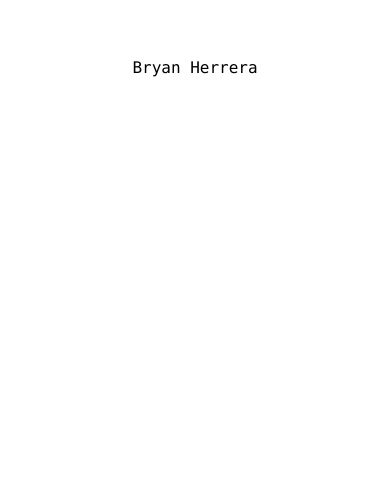
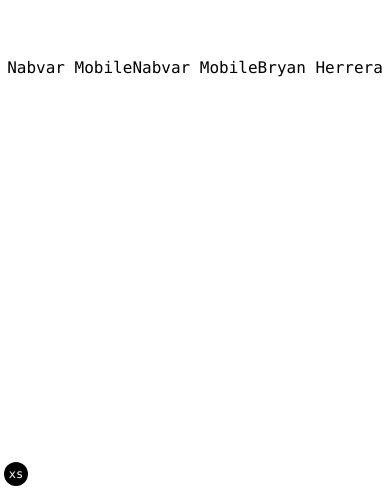
Before and after one commit to Bryan-Herrera-DEV/Bryan-Herrera-Portfolio-V5, a Next.js app: page / in a window 390 px wide. Shown: the part 354-844 px from the top of the page. Built offline with nearby package versions, Linux system fonts and the light colour scheme.

Commit message:
feat: agrega navbar context para mobile y desktop

```diff
--- a/src/app/layout.tsx
+++ b/src/app/layout.tsx
@@ -2,10 +2,13 @@ import "./globals.css";
 import { Metadata } from "next";
 import { GeistSans } from "geist/font/sans";
 import { GeistMono } from "geist/font/mono";
-import { Inter } from "next/font/google";
 import { ThemeWrapper } from "@/components/atoms/theme-wrapper";
-
-const inter = Inter({ subsets: ["latin"] });
+import { ResponsiveIndicator } from "@/components/atoms/responsive-indicator";
+import {
+  NavbarMobile,
+  NavbarProvider,
+} from "@/components/organisms/navbar-mobile";
+import { Navbar } from "@/components/organisms/navbar/navbar";
 
 export const metadata: Metadata = {
   title: "Create Next App",
@@ -26,9 +29,14 @@ export default function RootLayout({
           enableSystem
           disableTransitionOnChange
         >
-          {children}
+          <NavbarProvider>
+            <Navbar />
+            <NavbarMobile />
+            {children}
+          </NavbarProvider>
         </ThemeWrapper>
       </body>
+      <ResponsiveIndicator />
     </html>
   );
 }
--- /dev/null
+++ b/src/components/organisms/navbar-mobile/index.ts
@@ -0,0 +1,2 @@
+export * from "./navbar-mobile"
+export * from "./navbar-provider";
--- /dev/null
+++ b/src/components/organisms/navbar-mobile/navbar-mobile.tsx
@@ -0,0 +1,8 @@
+"use client";
+
+
+export const NavbarMobile = () => {
+    return (
+        <p>Nabvar Mobile</p>
+    );
+}
--- /dev/null
+++ b/src/components/organisms/navbar-mobile/navbar-provider.tsx
@@ -0,0 +1,27 @@
+"use client";
+import { FC, ReactNode, createContext, useState } from "react";
+
+interface NavbarProviderProps {
+  children: ReactNode;
+}
+
+interface NavbarMobileContextProps {
+  isOpen: boolean;
+  toggleNavbar: () => void;
+}
+
+const NabvarContext = createContext<NavbarMobileContextProps | undefined>(
+  undefined
+);
+
+export const NavbarProvider: FC<NavbarProviderProps> = ({ children }) => {
+  const [isOpen, setIsOpen] = useState(false);
+
+  const toggle = () => setIsOpen(!isOpen);
+
+  return (
+    <NabvarContext.Provider value={{ isOpen, toggleNavbar: toggle }}>
+      {children}
+    </NabvarContext.Provider>
+  );
+};
--- /dev/null
+++ b/src/components/organisms/navbar/index.ts
@@ -0,0 +1 @@
+export * from "./navbar";
--- /dev/null
+++ b/src/components/organisms/navbar/navbar.tsx
@@ -0,0 +1,3 @@
+export const Navbar = () => {
+  return <p>Nabvar Mobile</p>;
+};
```
